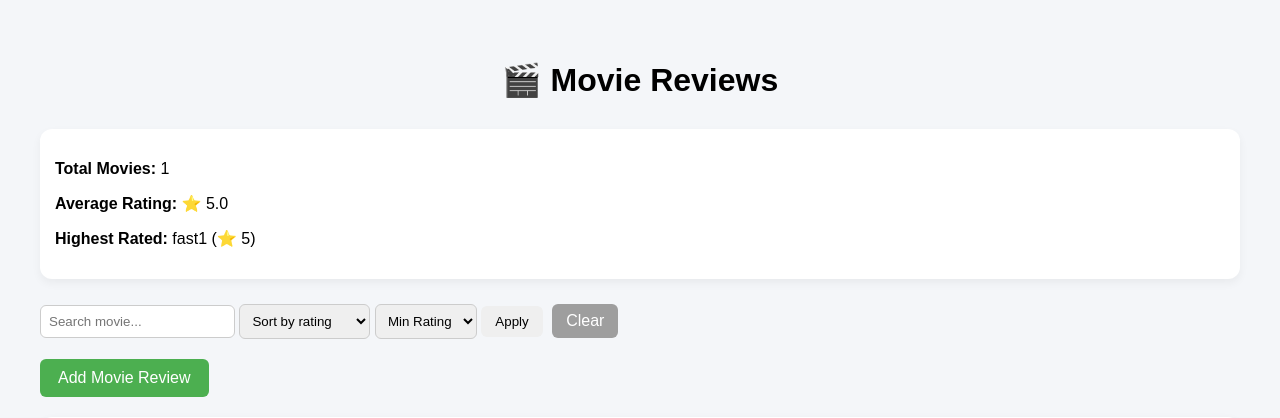
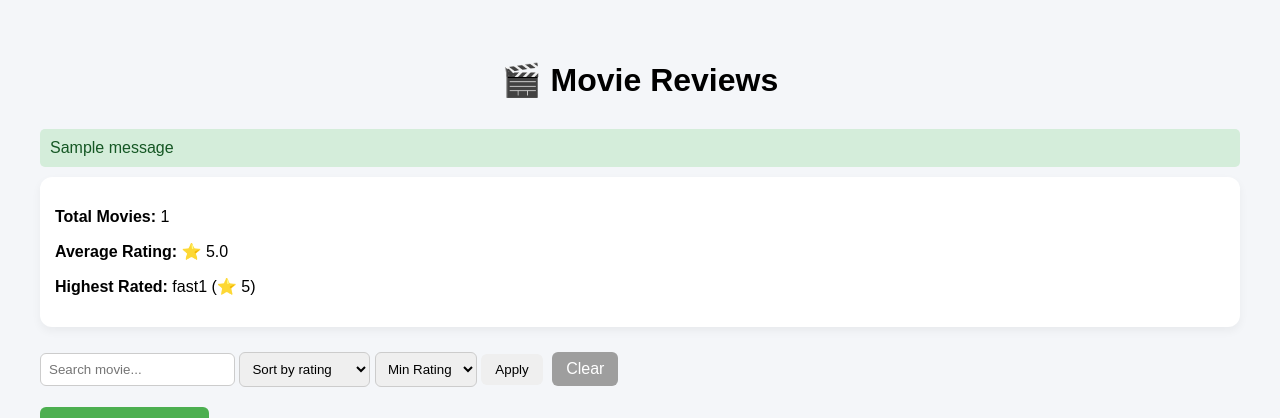
Before and after one commit to wwwatchara2707-2549/movie-review-flask, a Flask app: page / in a window 1280 px wide. Shown: the top 418 px of the page. Run offline with Flask 3, Linux system fonts and the light colour scheme; data comes from the database, SQL or seed files in the repository; one stand-in notice (Sample message) is shown.

Commit message:
feat: add flash message display in index template

```diff
--- a/templates/index.html
+++ b/templates/index.html
@@ -8,6 +8,17 @@
 <body>
 
     <h1>🎬 Movie Reviews</h1>
+
+    <!-- 🔔 FLASH MESSAGES -->
+    {% with messages = get_flashed_messages(with_categories=true) %}
+      {% if messages %}
+        <div class="flash-container">
+          {% for category, message in messages %}
+            <div class="flash-{{ category }}">{{ message }}</div>
+          {% endfor %}
+        </div>
+      {% endif %}
+    {% endwith %}
 
     <!-- 📊 STATISTICS -->
     <div class="stats-box">
```
